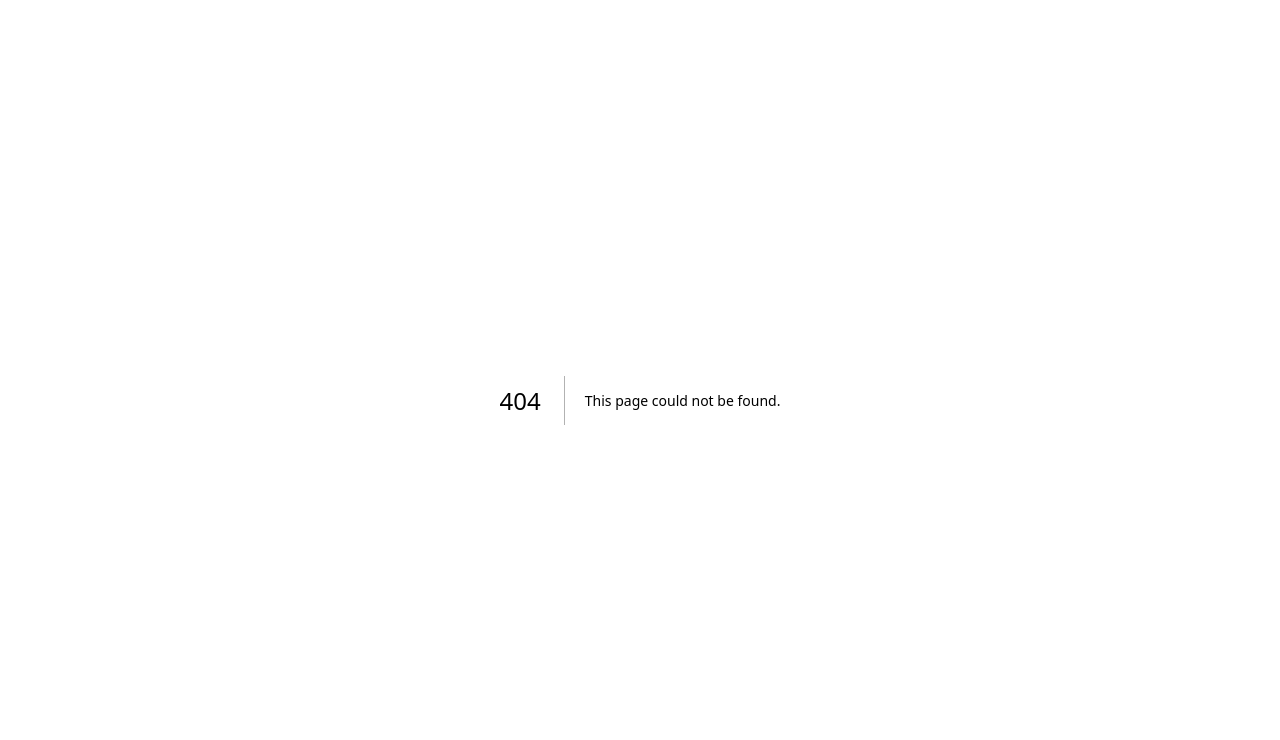
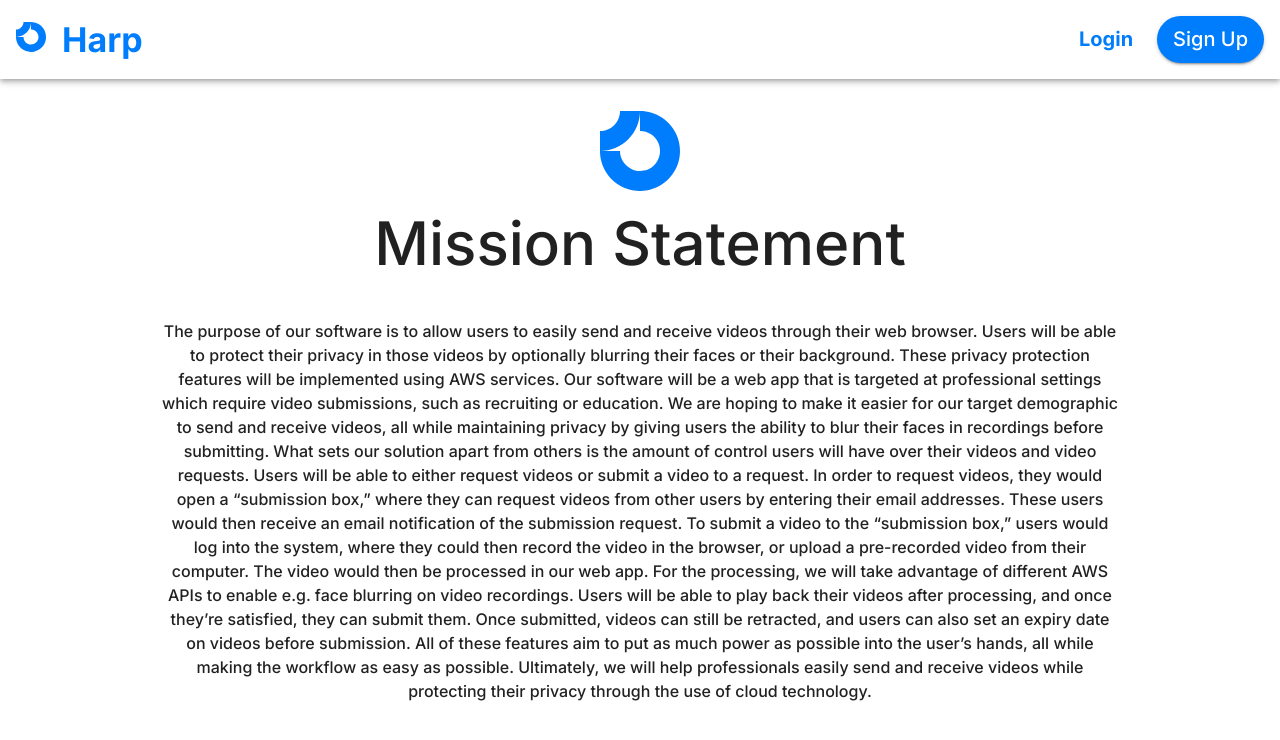
Before and after one commit to COSC-499-W2023/year-long-project-team-3, a Next.js app: page /learn-more in a window 1280 px wide. Before the commit this address had no page. Shown: the top 740 px of the page. Built offline with nearby package versions, Linux system fonts and the light colour scheme; no server answers.

Commit message:
Added mission statement page

```diff
--- /dev/null
+++ b/src/app/learn-more/page.tsx
@@ -0,0 +1,77 @@
+import React from 'react'
+import UserAccountNav from '@/components/UserAccountNav/UserAccountNav'
+import { Box } from '@mui/material'
+import Logo from '@/components/Logo/logo'
+import Typography from '@mui/material/Typography'
+
+const page = () => {
+    return (
+        <>
+            <UserAccountNav></UserAccountNav>
+            <Box sx={{ marginTop: 4, display: 'flex', flexDirection: 'column', alignItems: 'center' }}>
+                <Logo fontSize={80} />
+            </Box>
+            <Box
+                sx={{
+                    marginTop: 2,
+                    display: 'flex',
+                    flexDirection: 'column',
+                    alignItems: 'center',
+                }}
+            >
+                <Typography
+                    variant='h2'
+                    sx={{
+                        fontWeight: 'medium',
+                        maxWidth: {
+                            md: undefined,
+                            lg: '70%',
+                            xl: '45%',
+                        },
+                        textAlign: 'center',
+                        pb: 5,
+                    }}
+                    data-cy=''
+                >
+                    Mission Statement
+                </Typography>
+                <Typography
+                    variant='body1'
+                    sx={{
+                        fontWeight: 'medium',
+                        maxWidth: {
+                            md: undefined,
+                            lg: '75%',
+                            xl: '50%',
+                        },
+                        textAlign: 'center',
+                    }}
+                    data-cy=''
+                >
+                    The purpose of our software is to allow users to easily send and receive videos through their web
+                    browser. Users will be able to protect their privacy in those videos by optionally blurring their
+                    faces or their background. These privacy protection features will be implemented using AWS services.
+                    Our software will be a web app that is targeted at professional settings which require video
+                    submissions, such as recruiting or education. We are hoping to make it easier for our target
+                    demographic to send and receive videos, all while maintaining privacy by giving users the ability to
+                    blur their faces in recordings before submitting. What sets our solution apart from others is the
+                    amount of control users will have over their videos and video requests. Users will be able to either
+                    request videos or submit a video to a request. In order to request videos, they would open a
+                    “submission box,” where they can request videos from other users by entering their email addresses.
+                    These users would then receive an email notification of the submission request. To submit a video to
+                    the “submission box,” users would log into the system, where they could then record the video in the
+                    browser, or upload a pre-recorded video from their computer. The video would then be processed in
+                    our web app. For the processing, we will take advantage of different AWS APIs to enable e.g. face
+                    blurring on video recordings. Users will be able to play back their videos after processing, and
+                    once they’re satisfied, they can submit them. Once submitted, videos can still be retracted, and
+                    users can also set an expiry date on videos before submission. All of these features aim to put as
+                    much power as possible into the user’s hands, all while making the workflow as easy as possible.
+                    Ultimately, we will help professionals easily send and receive videos while protecting their privacy
+                    through the use of cloud technology.
+                </Typography>
+            </Box>
+        </>
+    )
+}
+
+export default page
--- a/src/app/page.tsx
+++ b/src/app/page.tsx
@@ -2,6 +2,7 @@ import { Box, Typography } from '@mui/material'
 import Logo from '@/components/Logo/logo'
 import UserAccountNav from '@/components/UserAccountNav/UserAccountNav'
 import HomePageButton from '@/components/HomePageButton'
+
 export default function Home() {
     return (
         <>
@@ -42,7 +43,7 @@ export default function Home() {
                 </Typography>
                 <Box sx={{ display: 'flex', gap: '1rem' }}>
                     <HomePageButton route='/dashboard' text='Get Started'></HomePageButton>
-                    <HomePageButton route='/' text='Find Out More'></HomePageButton>
+                    <HomePageButton route='/learn-more' text='Find Out More'></HomePageButton>
                 </Box>
             </Box>
         </>
```
